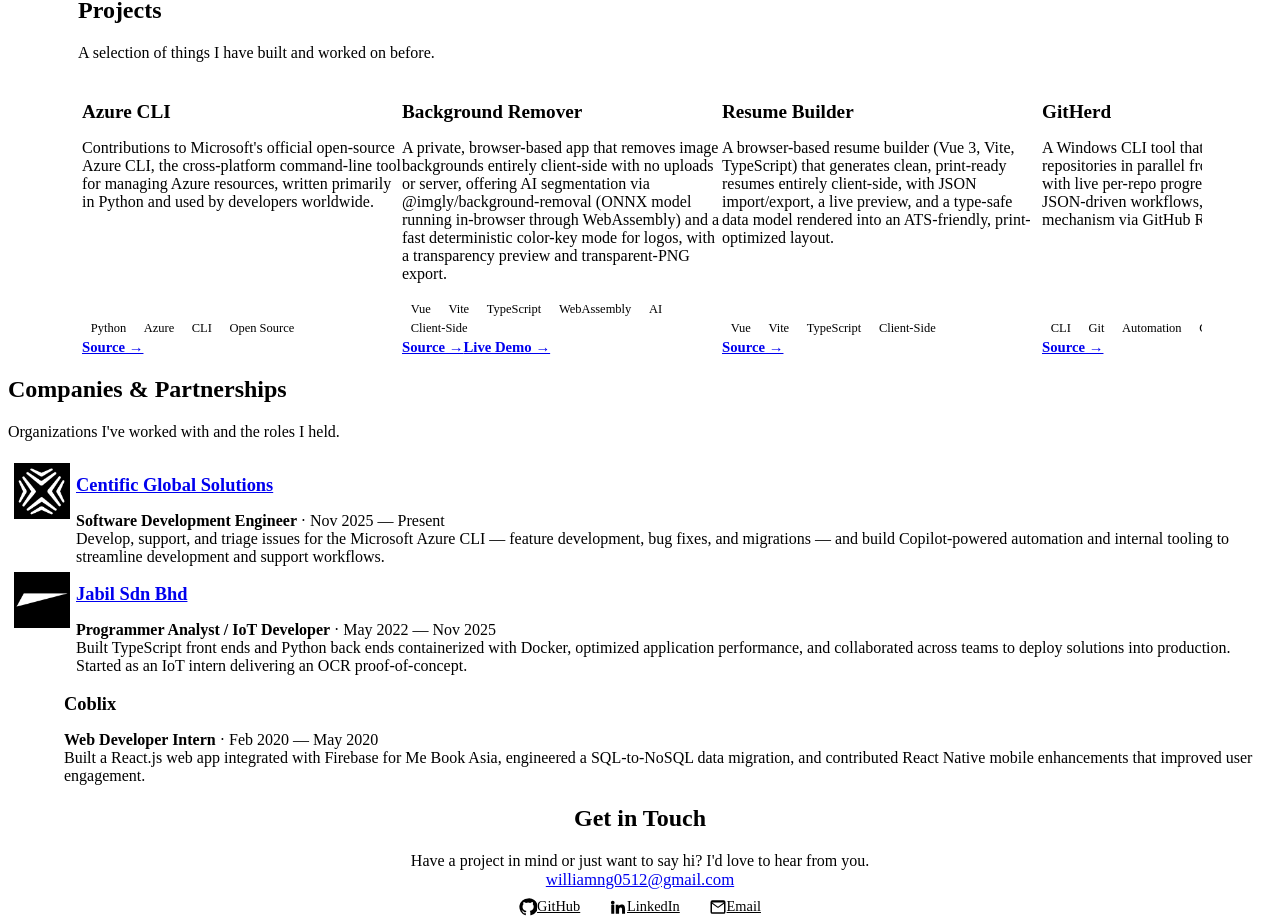
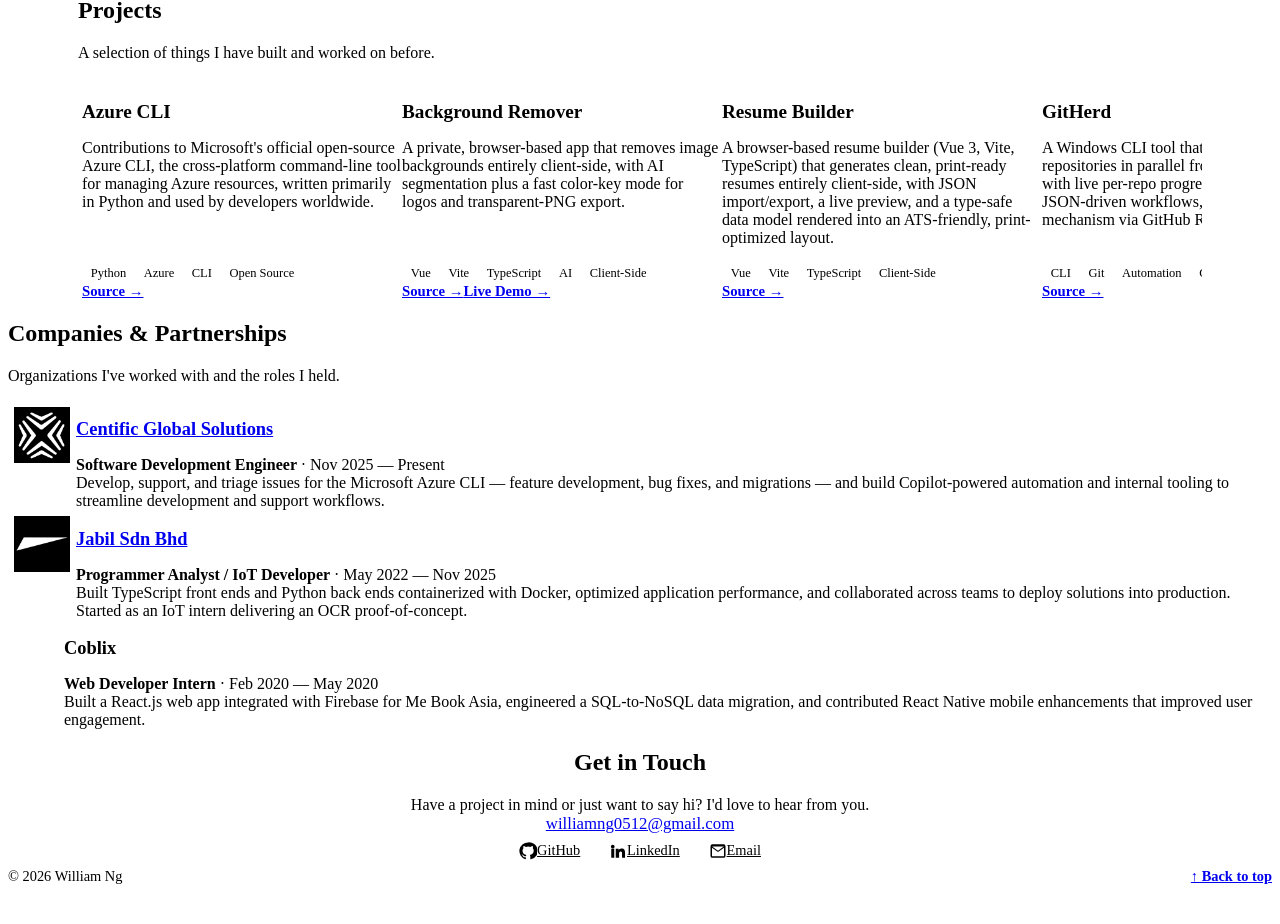
Before and after one commit to william051200/portfolio, a Vue app: page / in a window 1280 px wide. Shown: the part 932-1856 px from the top of the page. After the commit the page ends 1825 px from the top, so only its background shows below. Built offline with nearby package versions, Linux system fonts and the light colour scheme; the HTML template or start-up script is replaced by a standard one.

Commit message:
Shorten Background Remover project description

```diff
--- a/src/data/projects.ts
+++ b/src/data/projects.ts
@@ -13,8 +13,8 @@
   {
     title: "Background Remover",
     description:
-      "A private, browser-based app that removes image backgrounds entirely client-side with no uploads or server, offering AI segmentation via @imgly/background-removal (ONNX model running in-browser through WebAssembly) and a fast deterministic color-key mode for logos, with a transparency preview and transparent-PNG export.",
-    tags: ["Vue", "Vite", "TypeScript", "WebAssembly", "AI", "Client-Side"],
+      "A private, browser-based app that removes image backgrounds entirely client-side, with AI segmentation plus a fast color-key mode for logos and transparent-PNG export.",
+    tags: ["Vue", "Vite", "TypeScript", "AI", "Client-Side"],
     links: [
       { label: "Source", url: "https://github.com/william051200/background-remover" },
       { label: "Live Demo", url: "https://william051200.github.io/background-remover/" },
```
